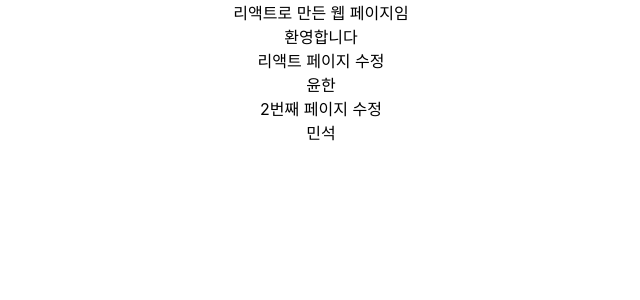
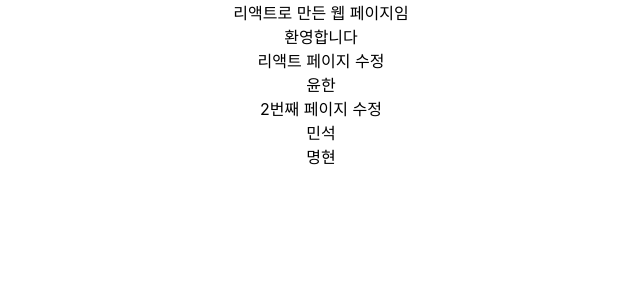
Before and after one commit to rokmc1256/2024_hoseo_project, a React (Create React App) app in the folder hoseo_graduation/: page / in a window 1280 px wide. Shown: the top 300 px of the page, without its empty margins (319-959 px from the left). Built offline with nearby package versions, Linux system fonts and the light colour scheme.

Commit message:
명현이가 수정했음

```diff
--- a/hoseo_graduation/src/App.js
+++ b/hoseo_graduation/src/App.js
@@ -10,6 +10,7 @@ function App() {
       <div>윤한</div>
       <div>2번째 페이지 수정</div>
       <div>민석</div>
+      <div>명현</div>
     </div>
   );
 }
```
